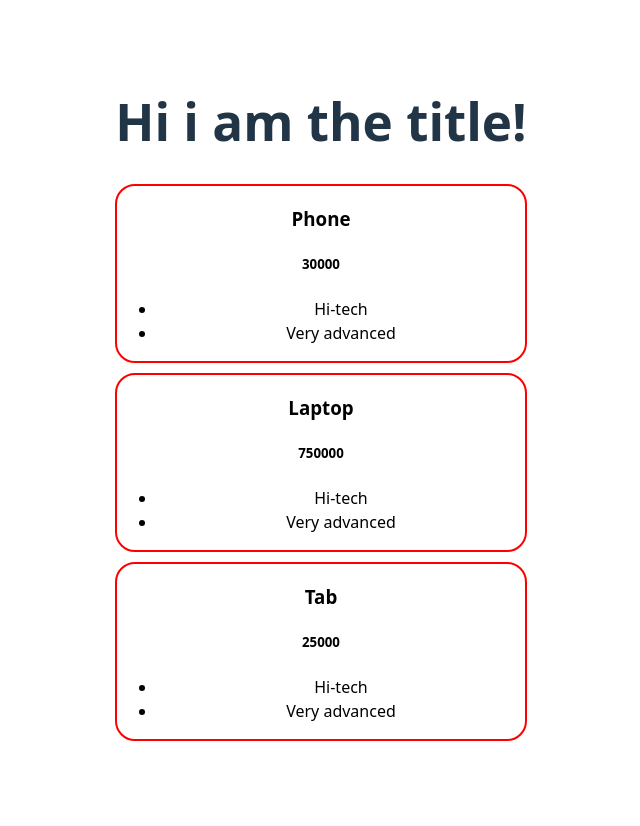
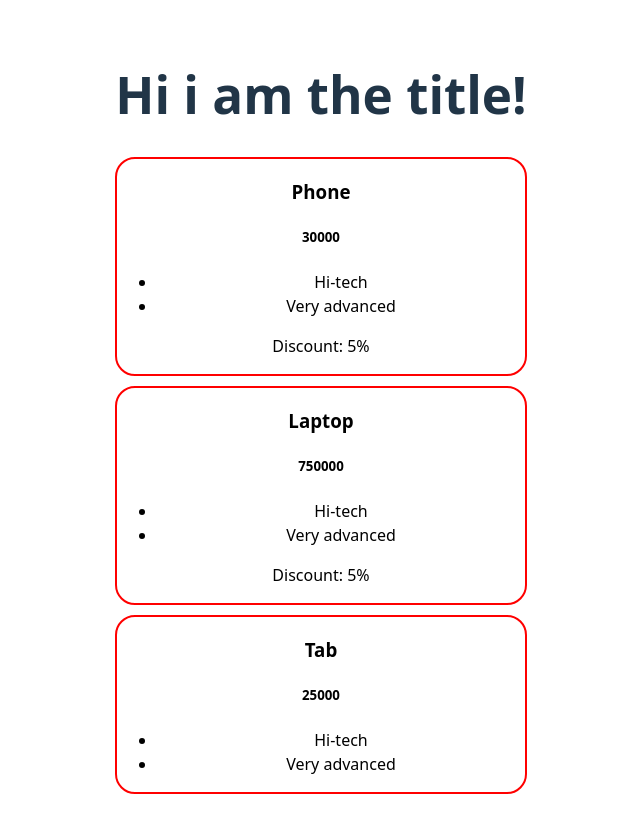
Before and after one commit to shreyash5709/WEBD_STUDY_MATERIALS, a React (Vite) app in the folder 12-ReactJS/basic-react-app/: page / in a window 1280 px wide. Shown: the whole page, without its empty margins (319-959 px from the left). Before the commit the page ends 800 px from the top, so only its background shows below. Built offline with nearby package versions, Linux system fonts and the light colour scheme.

Commit message:
conditional statement

```diff
--- a/12-ReactJS/basic-react-app/src/Product.jsx
+++ b/12-ReactJS/basic-react-app/src/Product.jsx
@@ -6,6 +6,7 @@ function Product({title, price, features}){
             <h3>{title}</h3>
             <h5>{price}</h5>
             <ul>{features.map((feature) => <li>{feature}</li>)}</ul>
+            {price>=30000 ? <p>Discount: 5%</p> : null}
         </div>
     )
 }
```
